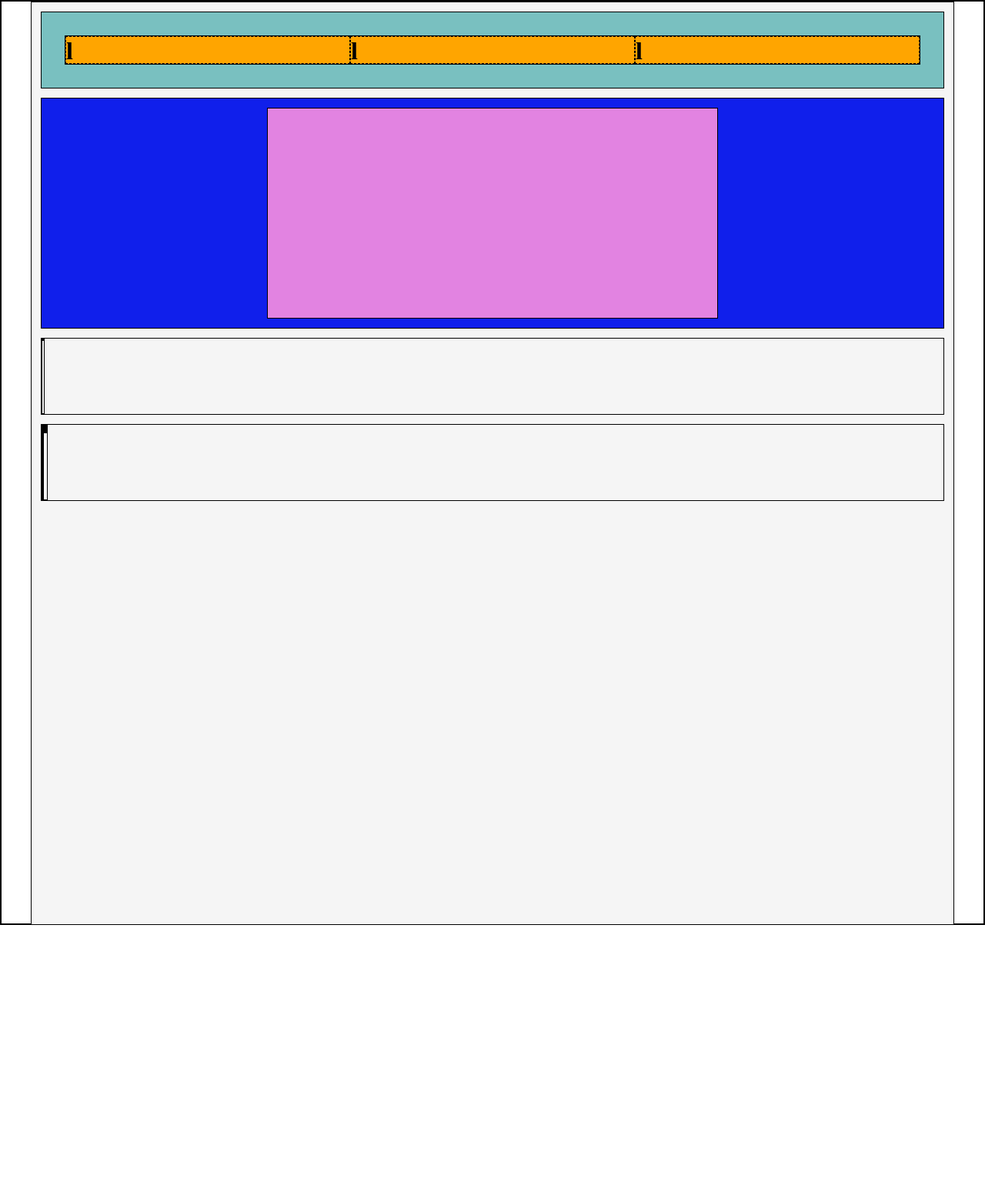
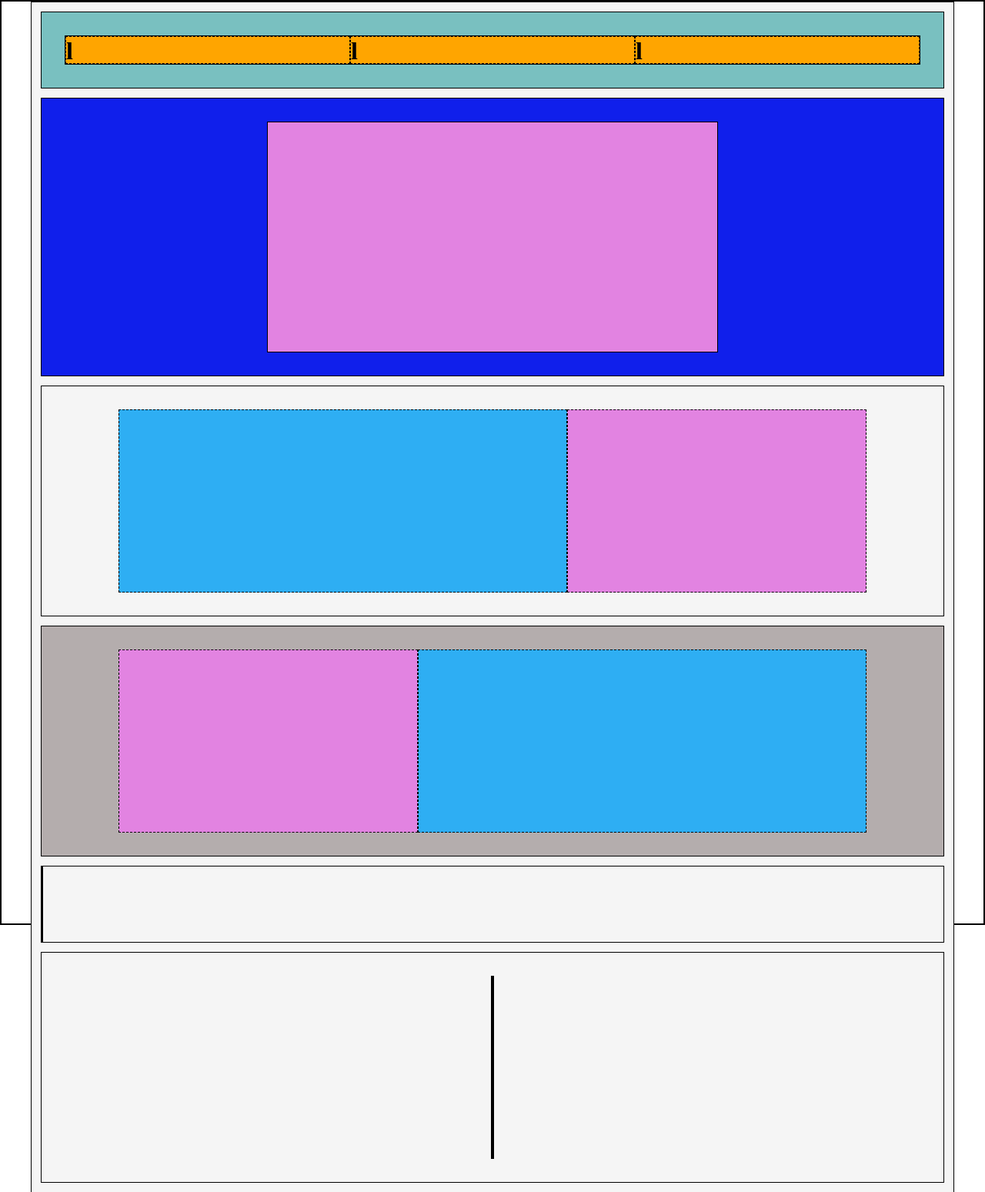
Before and after one commit to GiuseppeTrp/htmlcss-struttura-discord, a plain HTML site: page index.html in a window 1280 px wide. Shown: the whole page at 77% size. Before the commit the page ends 1202 px from the top, so only its background shows below. Drawn offline with Linux system fonts and the light colour scheme.

Commit message:
rectify code, change style of layouts

```diff
--- a/index.html
+++ b/index.html
@@ -20,8 +20,8 @@
 
 
 
-        <div class="pink">
-            <aside>
+        <div class="blue">
+            <aside class="blue pink">
 
 
              </aside>
@@ -29,26 +29,29 @@
          </div>
 
 
-        </aside>
-
         <div class="section">
 
-            <div>
-                <div>
+            <div class="uno">
 
-                </div>
-
+            </div>
+            <div class="due">
 
             </div>
 
         </div>
 
-        <div class="section">
-            <div>
+
+
+         <div class="section grey">
+
+            <div class="uno-middle ">
+
+            </div>
+            <div class="due-middle">
 
             </div>
 
-        <div>
+        </div>
 
         <aside>
             <div class="green">
--- a/style.css
+++ b/style.css
@@ -1,14 +1,13 @@
-
-* {
+*{
     margin: 0;
     padding: 0;
     box-sizing: border-box;
     border: 1px solid black;
+}
 
-}
-/* reset */
 
 body{
+
     height: 1200px;
 }
 
@@ -54,48 +53,75 @@ header{
 }
 
 
-
-
-
 h1{
     width: 100%;
     display: flex;
-
     border: 1px dashed black;
     background-color: orange;
     justify-content: space-between;
 
 }
 
+.blue{
+    background-color: rgb(16, 31, 235);
+    min-height: 300px ;
+    justify-content: center;
+    padding: 30px 0 30px 0;
+
+
+ }
 
 .pink{
-   background-color: rgb(16, 31, 235);
-   min-height: 300px ;
-   justify-content: center;
-   padding: 12px 0 12px 0;
-
-
-}
-
-
-
-aside{
 
     background-color: rgb(226, 131, 225);
     flex-wrap: wrap;
     display: flex;
     min-width: 50%;
 
-
-
-
-
-
 }
 
 
 
 
-.green{
+.section{
+    background-color: whitesmoke;
+    min-height: 300px ;
+    justify-content: center;
+    padding: 30px 100px 30px 100px;
+
 
 }
+
+.grey{
+    background-color: rgba(150, 140, 140, 0.686);
+}
+
+.uno{
+    background-color: rgb(46, 174, 243);
+    display: flex;
+    min-width: 60%;
+    border: 1px dashed black;
+
+}
+
+.due{
+    background-color:  rgb(226, 131, 225);
+    min-width: 40%;
+    border: 1px dashed black;
+}
+
+
+.uno-middle{
+    background-color:  rgb(226, 131, 225);
+    min-width: 40%;
+    border: 1px dashed black;
+
+}
+
+.due-middle{
+
+    background-color: rgb(46, 174, 243);
+    display: flex;
+    min-width: 60%;
+    border: 1px dashed black;
+}
```
